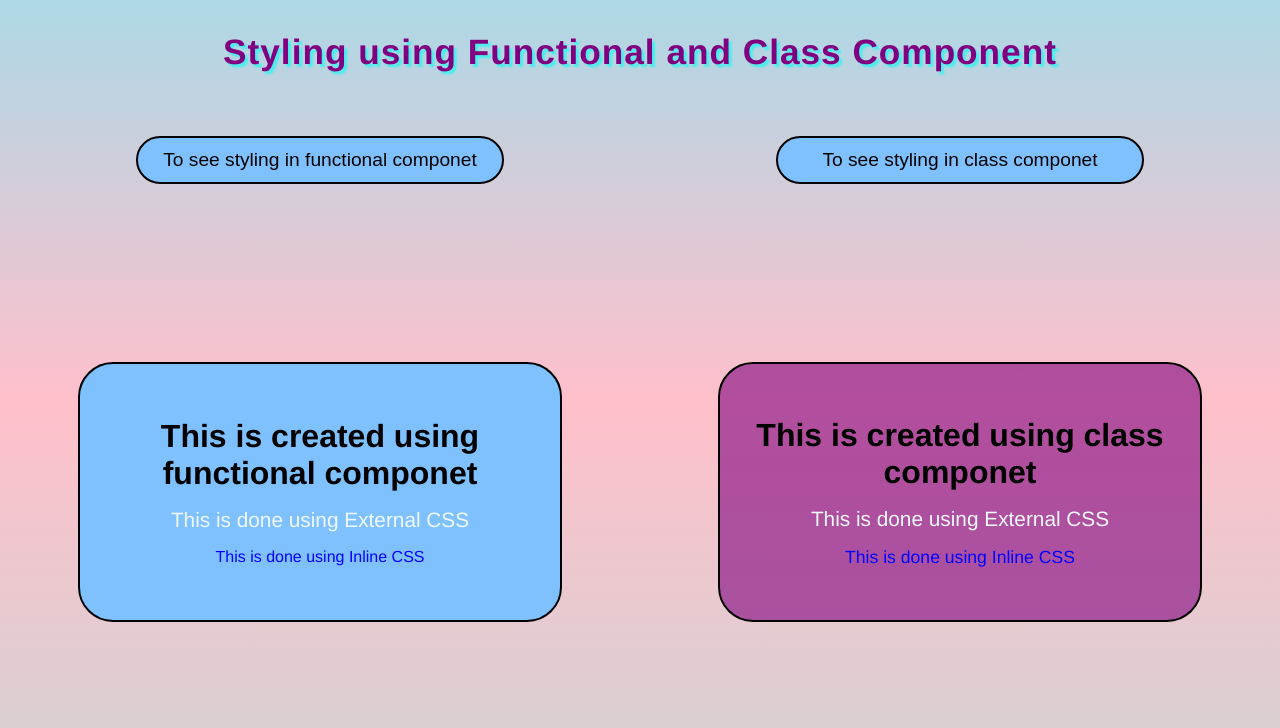
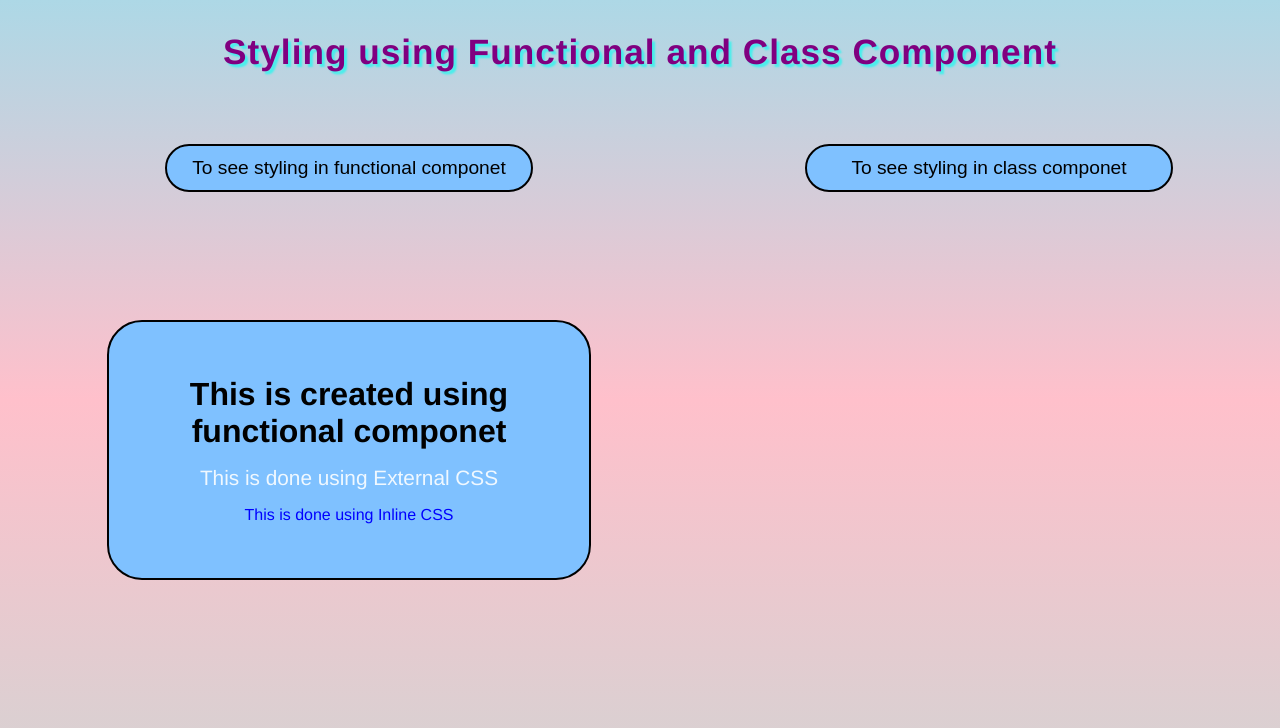
Before and after one commit to Prajwal208V/react1, a React (Create React App) app: page / in a window 1280 px wide. Both pictures are taken after a click on the button "To see styling in functional componet". Shown: the top 728 px of the page. Built offline with nearby package versions, Linux system fonts and the light colour scheme.

Commit message:
second-commit

```diff
--- a/src/App.js
+++ b/src/App.js
@@ -1,24 +1,20 @@
 import React from 'react';
 import Fun_btn from './componets/Fun_btn';
 import Cls_btn from './componets/Cls_btn';
-import Fun_box from './componets/Fun_box';
-import Cls_box from './componets/Cls_box';
 import './index.css';
 
 const App = () => {
     return (
         <>
-            <div className="continer">
-                <h1 className="header">Styling using Functional and Class Component</h1>
-                <div className="button-box">
-                    <Fun_btn />
-                    <Cls_btn />
-                </div>
-                <div className="box-continer">
-                    <Fun_box />
-                    <Cls_box />
-                </div>
+          <div className="continer">
+            <div className="header">
+              <h1 className="title">Styling using Functional and Class Component</h1>
             </div>
+            <div className="box-continer">
+                <Fun_btn />
+                <Cls_btn />
+            </div>
+          </div>
         </>
     )
 }
--- a/src/componets/Cls_box.js
+++ /dev/null
@@ -1,17 +0,0 @@
-import React from 'react';
-const para2={
-    color:"blue",
-    fontSize:"1.1rem"
-}
-class Cls_btn extends React.Component {
-    render() {
-        return(
-            <div className="box cls_box">
-                <h1 className="box_header">This is created using class componet</h1>
-                <p className="para1"> This is done using External CSS</p>
-                <p  style={para2}> This is done using Inline CSS</p>
-            </div>
-        )
-    }
-}
-export default Cls_btn;
--- a/src/componets/Cls_btn.js
+++ b/src/componets/Cls_btn.js
@@ -1,9 +1,30 @@
-import React from 'react';
+import React,{Component} from 'react';
+const para2={
+    color:"blue",
+    fontSize:"1.1rem"
+}
+class Cls_btn extends React.Component {
+    state={
+        displayProp:"box-none",
+    }
+    clickHandler(){
+       console.log(this.state.displayProp);
+       let property=(this.state.displayProp ==='box') ? "box-none" : "box";
+       this.setState(
+            {displayProp:property},
+       );
+    }
 
-class Cls_btn extends React.Component {
     render() {
         return(
-        <button className="button">To see styling in class componet</button>
+        <div class="class-compoent">
+            <button className="button" onClick={()=>{this.clickHandler()}}>To see styling in class componet</button>
+            <div className={this.state.displayProp} id="cls_box">
+                <h1 className="box_header">This is created using class componet</h1>
+                <p className="para1"> This is done using External CSS</p>
+                <p  style={para2}> This is done using Inline CSS</p>
+            </div>
+        </div>
         )
     }
 }
--- a/src/componets/Fun_box.js
+++ /dev/null
@@ -1,15 +0,0 @@
-import React from 'react'
-const para2={
-    color:"blue",
-}
-const Fun_box = () => {
-  return (
-    <div className="box">
-        <h1 className="box_header" >This is created using functional componet</h1>
-        <p className="para1"> This is done using External CSS</p>
-        <p style={para2}> This is done using Inline CSS</p>
-    </div>
-  )
-}
-
-export default Fun_box
--- a/src/componets/Fun_btn.js
+++ b/src/componets/Fun_btn.js
@@ -1,9 +1,26 @@
-import React from 'react';
-const Fun_btn = (props) => {
+import React, { useState } from 'react';
+const para2 = {
+  color: "blue",
+}
+const Fun_btn = () => {
+  const [properties, setProperty] = useState("box-none");
+
+  const clickHandler = () => {
+    let temp = (properties === "box") ? "box-none" : "box";
+    setProperty(temp);
+    console.log(properties);
+  }
   return (
-    <button className="button">
-       To see styling in functional componet
-    </button>
+    <div class="funct-compoent">
+      <button className="button" onClick={() => { clickHandler() }}>
+        To see styling in functional componet
+      </button>
+      <div className={properties}>
+        <h1 className="box_header" >This is created using functional componet</h1>
+        <p className="para1"> This is done using External CSS</p>
+        <p style={para2}> This is done using Inline CSS</p>
+      </div>
+    </div>
   )
 }
 
--- a/src/index.css
+++ b/src/index.css
@@ -1,19 +1,45 @@
 .continer{
-    margin:0;
+    margin-top:0;
     width:100vw;
     height:100vh;
     background-image: linear-gradient(lightblue, pink,lightgrey);
     font-family:'Franklin Gothic Medium', 'Arial Narrow', Arial, sans-serif;
     display:flex;
-    flex-direction:column;
-    align-content:space-around;
+    flex-direction:row;
+    flex-wrap:wrap;
+    align-content:start;
+    gap:0;
 }
 .header{
-   margin:2rem auto;
+    width:100%;
+    margin-top:2rem;
+    height:10%;
+    margin-bottom:2rem;
+}
+.title{
+   text-align: center;
    letter-spacing:1px;
    font-size:2.2rem;
    color:purple;
    text-shadow:3px 3px 2px rgba(0, 255, 242, 0.616);
+}
+.funct-compoent{
+    display:flex;
+    flex-direction:column;
+    justify-content:start;
+    align-items:center;
+    gap:8rem;
+}
+.class-compoent{
+    display:flex;
+    flex-direction:column;
+    justify-content:start;
+    align-items:center;
+    gap:8rem;
+
+}
+.box-continer{
+    display:flex;
 }
 .button-box{
     display:flex;
@@ -34,7 +60,13 @@
 }
 .button:hover{
     background-color:rgb(19, 226, 226);
-    color:rgb(70, 65, 65);
+    color:blueviolet;
+}
+.button:active{
+    font-size:1.19rem;
+    background-color:rgba(6, 245, 245, 0.849);
+    color:blueviolet;
+    border:2px lightgray solid;
 }
 
 .box{
@@ -55,7 +87,7 @@
     margin: auto;
     justify-content:space-around;
 }
-.cls_box{
+#cls_box{
     background-color:rgba(128, 0, 128, 0.596);
 }
 .box_header{
@@ -66,3 +98,6 @@
     color:aliceblue;
     font-weight:100;
 }
+.box-none{
+    display:none;
+}
```
Also changed, not shown: 1 other file (tests, documents, lock files or other folders).
